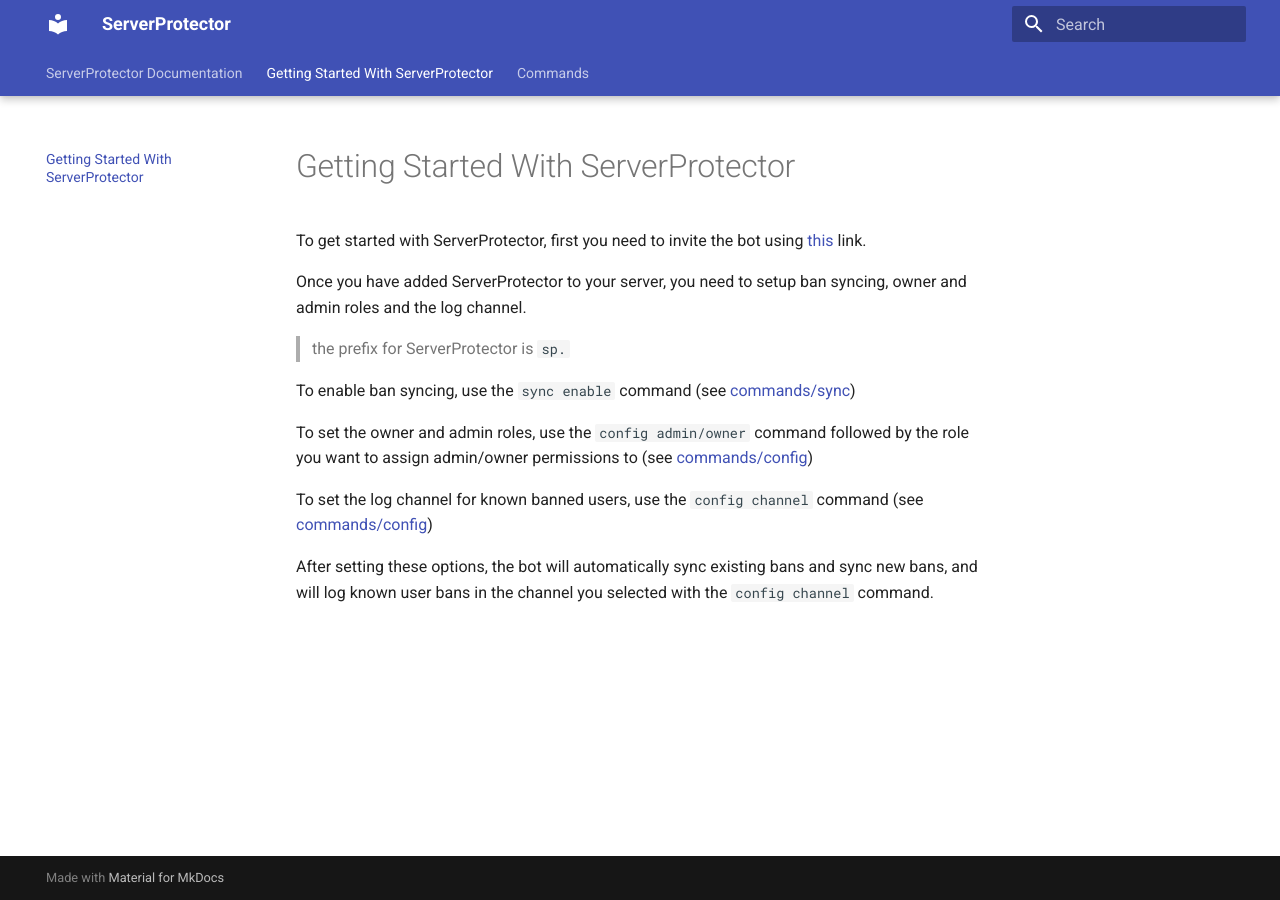
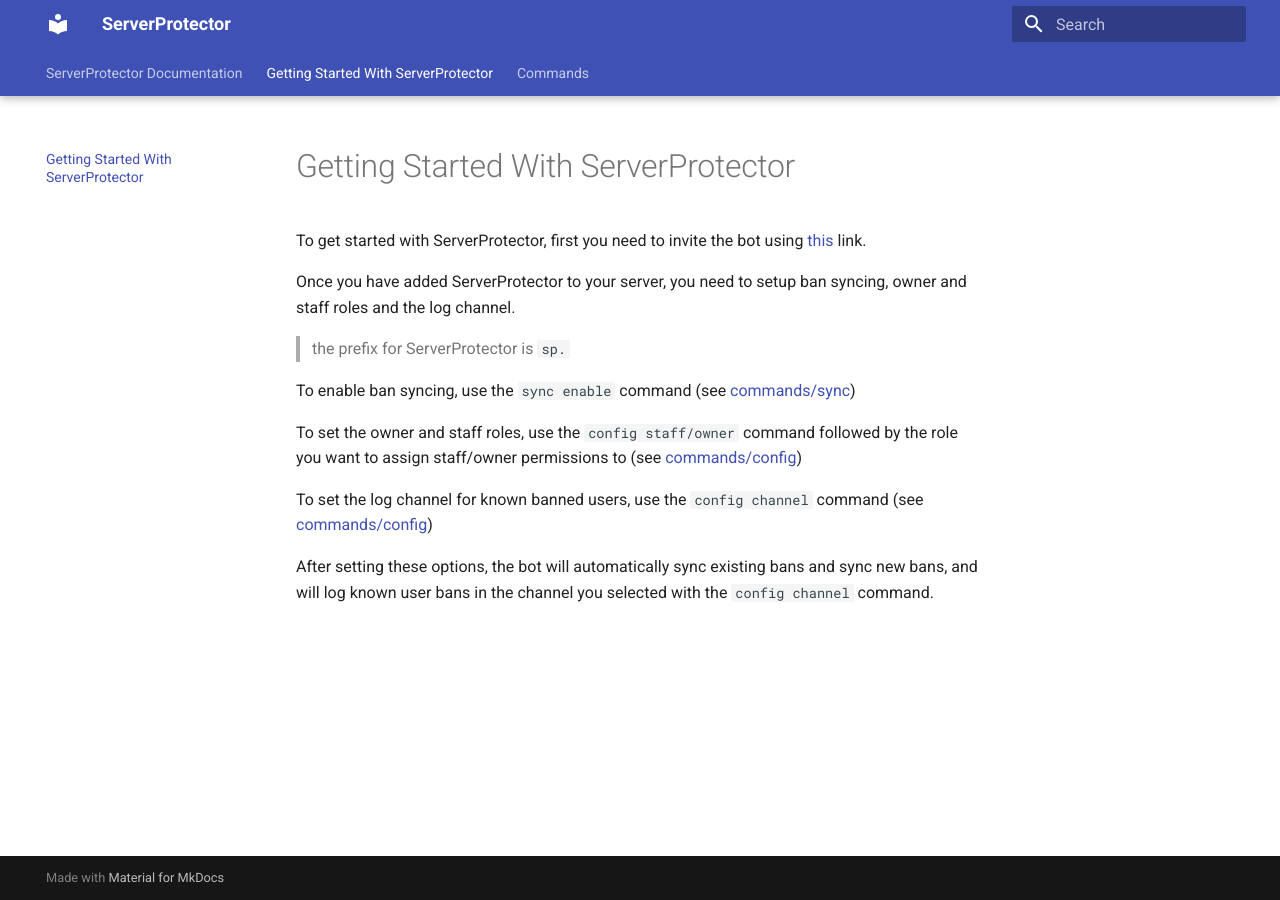
Before and after one commit to sniff122Development/ServerProtectorDocs, an MkDocs documentation site: the page built from docs/getting started.md, in a window 1280 px wide. Built offline with MkDocs 1.6.1 and Material for MkDocs 9.7.7, drawn with Linux system fonts in a browser that asks for light colours.

Commit message:
Update getting started guide

```diff
--- a/docs/getting started.md
+++ b/docs/getting started.md
@@ -2,13 +2,13 @@
 
 To get started with ServerProtector, first you need to invite the bot using [this](https://discord.com/oauth2/authorize?client_id=785828822414393345&permissions=313540&scope=bot) link.
 
-Once you have added ServerProtector to your server, you need to setup ban syncing, owner and admin roles and the log channel.
+Once you have added ServerProtector to your server, you need to setup ban syncing, owner and staff roles and the log channel.
 
 > the prefix for ServerProtector is `sp.`
 
 To enable ban syncing, use the `sync enable` command (see [commands/sync](/commands/sync#enable))
 
-To set the owner and admin roles, use the `config admin/owner` command followed by the role you want to assign admin/owner permissions to (see [commands/config](/commands/config#admin))
+To set the owner and staff roles, use the `config staff/owner` command followed by the role you want to assign staff/owner permissions to (see [commands/config](/commands/config#staff))
 
 To set the log channel for known banned users, use the `config channel` command (see [commands/config](/commands/config#channel))
 
```
